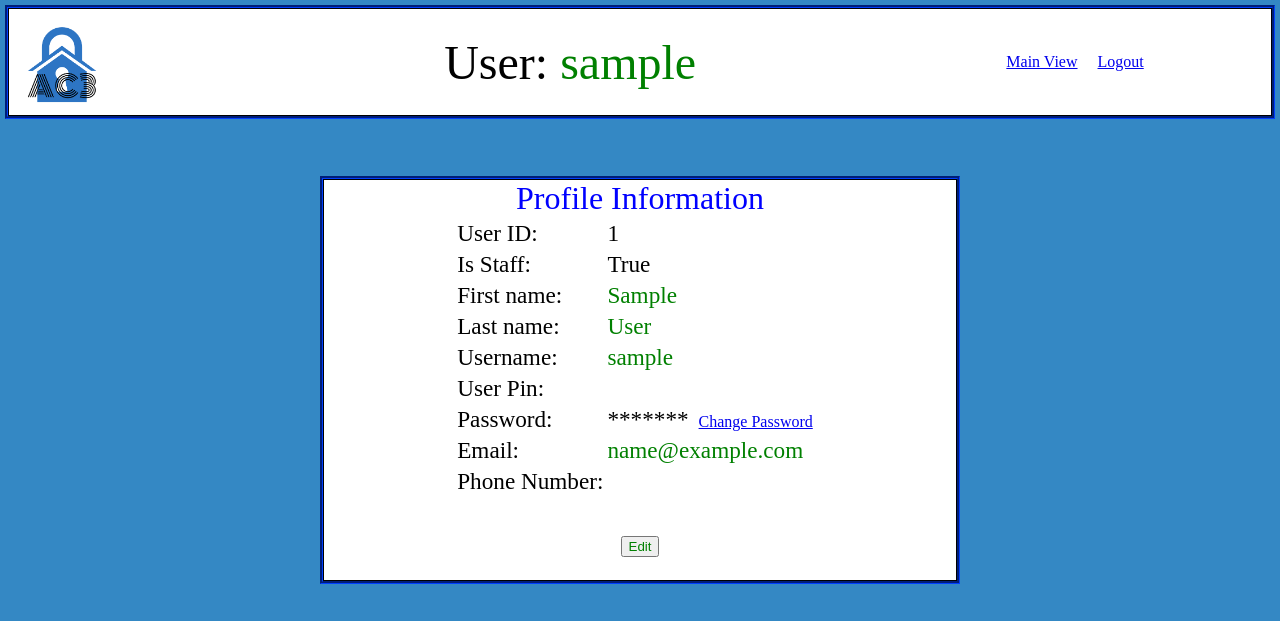
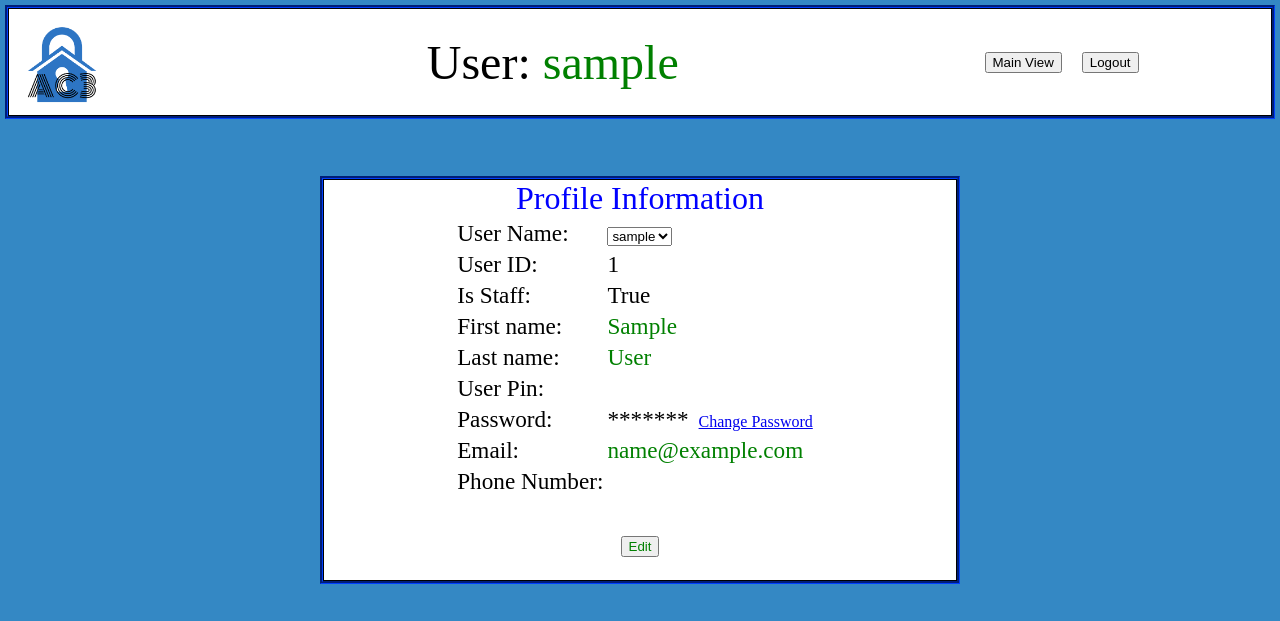
Before and after one commit to mackattackster/AC3site, a Django app: template ac3app/templates/ac3app/Profile.html in a window 1280 px wide. Shown: the top 621 px of the page. Run offline with Django 3.2, Linux system fonts and the light colour scheme; the template is opened without the code that fills it: values that come from a table or form of the project are taken from there, others are empty; the visitor is signed in with stand-in values (Sample User, id 1); data comes from the database, SQL or seed files in the repository; parts of the project's set-up code (start-up, migrations or seed data) failed here and were passed over.

Commit message:
profile page

```diff
--- a/ac3app/templates/ac3app/Profile.html
+++ b/ac3app/templates/ac3app/Profile.html
@@ -16,7 +16,7 @@
         <td align="center"><font size="8"><bold>Welcome Unknown User</bold></font></td>
     {% endif %}
     <td align="center">
-        <a class="link" href="{% url 'main_view' %}">Main View</a><a class="link" href="{% url 'logout' %}">Logout</a>
+        <a class="link" href="{% url 'main_view' %}"><button>Main View</button></a><a class="link" href="{% url 'logout' %}"><button>Logout</button></a>
     </td>
 </tr>
 </table>
@@ -27,11 +27,22 @@
 <div class="profile">
 <table>
 <caption><bold><font size="6" color="blue">Profile Information</font></bold></caption>
+<tr><td>User Name: </td>
+{% if user.is_staff %}
+    <td><select>
+        <option value="{{ user.username }}" selected>{{ user.username }}</option>
+    {% for u in userslist %}
+        {% if u.username != user.username %}<option value="{{ u.username }}">{{ u.username }}</option>{% endif %}
+    {% endfor %}
+    </select></td>
+{% else %}
+    <td>{{ user.username }}</td>
+{% endif %}</tr>
+
 <tr><td>User ID: </td><td>{{ user.id }}</td></tr>
 <tr><td>Is Staff: </td><td>{{ user.is_staff }}</td></tr>
 <tr><td>First name: </td><td><label class="info">{{ user.first_name }}</label><input class="edit" type="text" name="firstname" value="{{ user.first_name }}"/></td></tr>
 <tr><td>Last name: </td><td><label class="info">{{ user.last_name }}</label><input class="edit" type="text" name="lastname" value="{{ user.last_name }}"/></td></tr>
-<tr><td>Username: </td><td><label class="info">{{ user.username }}</label><input class="edit" type="text" name="username" value="{{ user.username }}"/></td></tr>
 <tr><td>User Pin: </td><td><label class="info">{{ userProfile.user_pin }}</label><input class="edit" type="text" name="userpin" value="{{ userProfile.user_pin }}"/></td></tr>
 <tr><td>Password: </td><td>*******<a class="link" href="{% url 'new_password' %}">Change Password</a></td></tr>
 <tr><td>Email: </td><td><label class="info">{{ user.email }}</label><input class="edit" type="text" name="email" value="{{ user.email }}"/></td></tr>
--- a/ac3app/views.py
+++ b/ac3app/views.py
@@ -5,8 +5,7 @@ from django.core import serializers
 from django.contrib.auth.decorators import login_required
 from django.contrib.auth.models import User
 from django.contrib import messages
-
-from models import Event, UserProfile
+from ac3app.models import Event, UserProfile
 from ac3app import emails
 from ac3app.filterForm import FilterForm
 from ac3app.passwordForm import PasswordForm
```
Also changed, not shown: ac3app/profileview.py (added, +30 -0 lines).
